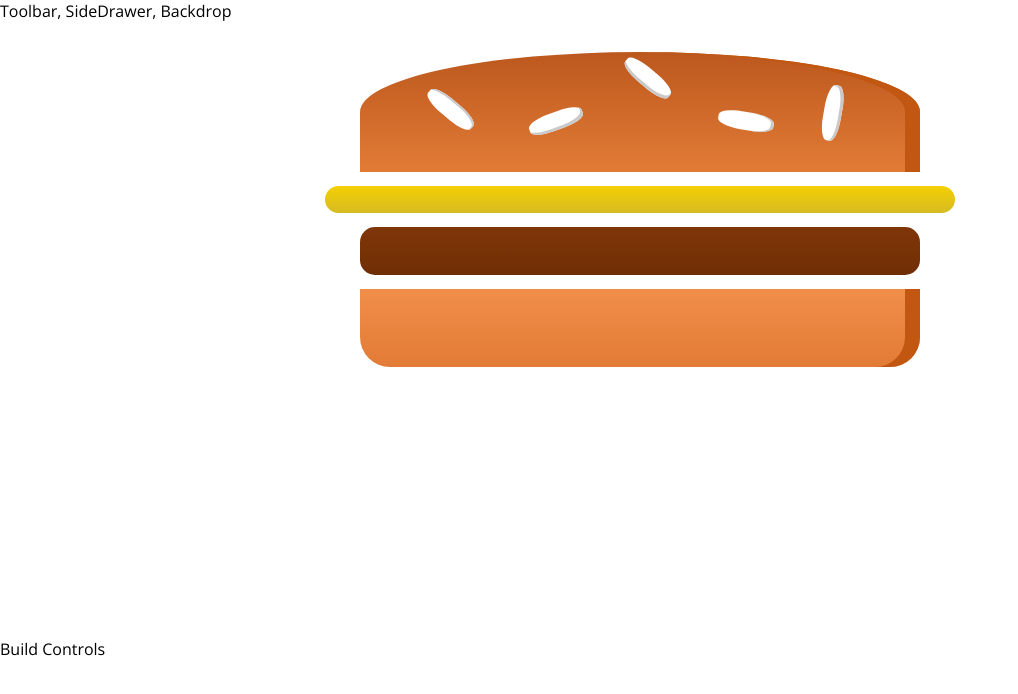
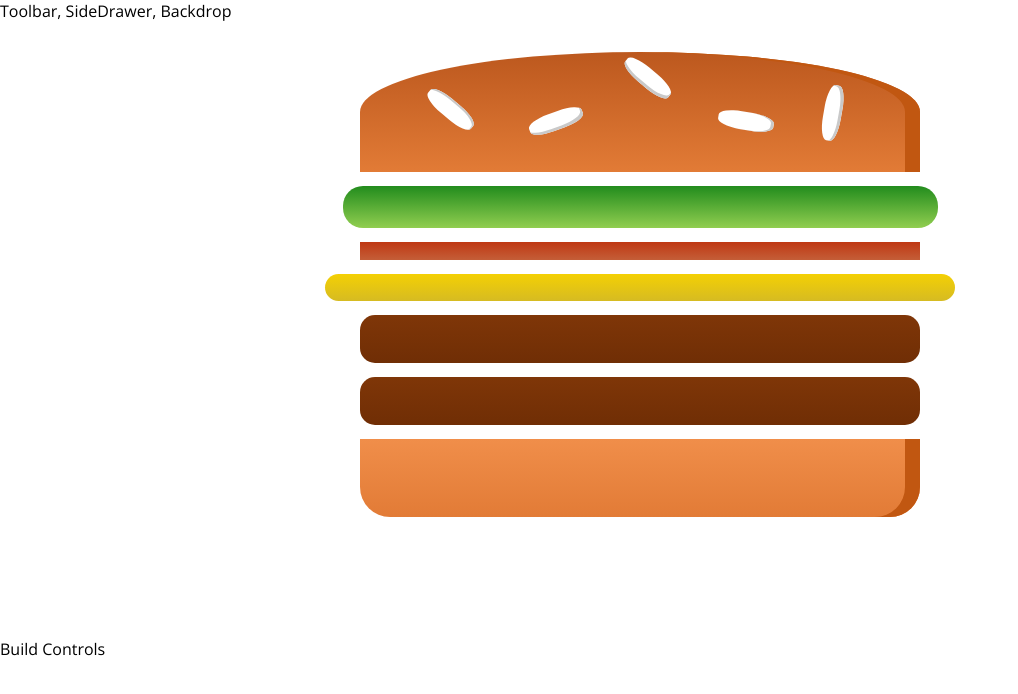
Before and after one commit to pdmsc/react-complete-guide, a React (Create React App) app: page / in a window 1280 px wide. Shown: the top 694 px of the page, without its empty margins (0-1018 px from the left). Built offline with nearby package versions, Linux system fonts and the light colour scheme.

Commit message:
The burger displays ingredients dynamically using the ingredients state on the BurgerBuilder

```diff
--- a/src/components/Burger/Burger.js
+++ b/src/components/Burger/Burger.js
@@ -3,11 +3,27 @@ import classes from './Burger.module.css';
 import BurgerIngredient from './BurgerIngredient/BurgerIngredient';
 
 const burger = (props) => {
+    const propsIngredients = props.ingredients;
+
+    let burgerIngredients = Object.keys(propsIngredients).map((ingKey) => {
+        return [...new Array(propsIngredients[ingKey])].map((_, i) => {
+            return <BurgerIngredient type={ingKey} key={ingKey+i}></BurgerIngredient>
+        });
+    }).reduce((finalArray, arrayPerKey) => {
+        // Reducing to flatten the array... easier to calculate the amount
+        return finalArray.concat(arrayPerKey);
+    }, []);
+
+    if (burgerIngredients.length === 0) {
+        burgerIngredients = <p>Please start adding ingredients!</p>
+    }
+
     return (
         <div className={classes.Burger}>
             <BurgerIngredient type='bread-top'></BurgerIngredient>
-            <BurgerIngredient type='cheese'></BurgerIngredient>
-            <BurgerIngredient type='meat'></BurgerIngredient>
+
+            {burgerIngredients}
+
             <BurgerIngredient type='bread-bottom'></BurgerIngredient>
         </div>
     );
--- a/src/containers/BurgerBuilder/BurgerBuilder.js
+++ b/src/containers/BurgerBuilder/BurgerBuilder.js
@@ -3,10 +3,19 @@ import Aux from '../../hoc/Aux';
 import Burger from '../../components/Burger/Burger';
 
 class BurgerBuilder extends Component {
+    state = {
+        ingredients: {
+            salad: 1,
+            bacon: 1,
+            cheese: 1,
+            meat: 2,
+        }
+    }
+
     render() {
         return (
             <Aux>
-                <Burger></Burger>
+                <Burger ingredients={this.state.ingredients}></Burger>
                 <div>Build Controls</div>
             </Aux>
         );
```
